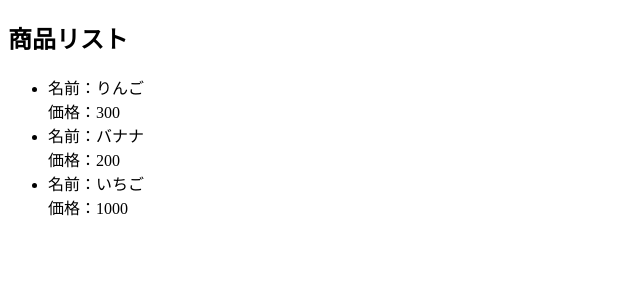
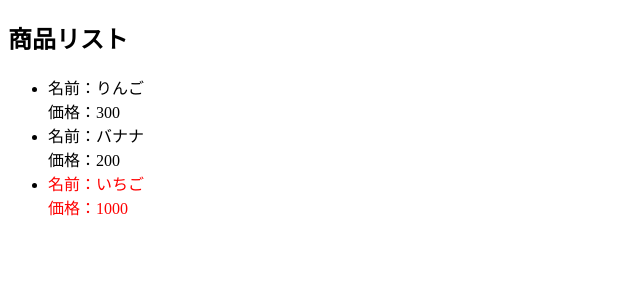
Before and after one commit to keigomichi/wannabe-web-engineer-react, a React (Vite) app: page / in a window 1280 px wide. Shown: the top 300 px of the page, without its empty margins (0-640 px from the left). Built offline with nearby package versions, Linux system fonts and the light colour scheme.

Commit message:
chore: 500円以上の場合は文字を赤色にする

```diff
--- a/src/components/Item.jsx
+++ b/src/components/Item.jsx
@@ -1,6 +1,6 @@
 const Item = (props) => {
   return (
-    <div>
+    <div style={{ color: props.price >= 500 ? "red" : "black" }}>
       <div>名前：{props.name}</div>
       <div>価格：{props.price}</div>
     </div>
```
